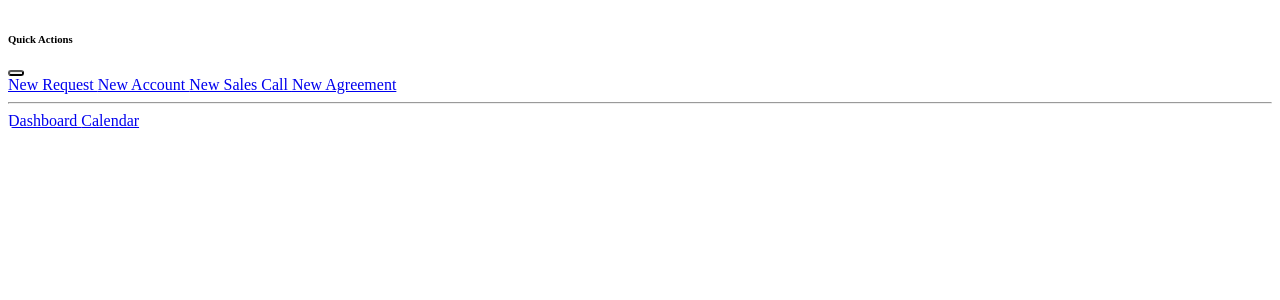
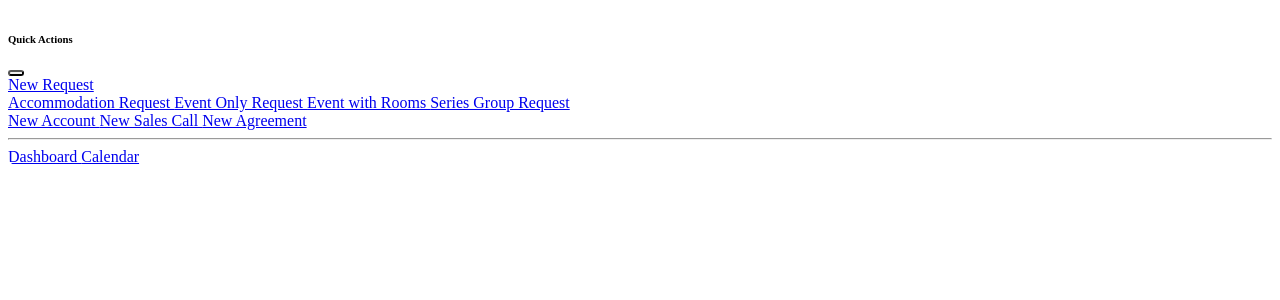
Before and after one commit to Xas-21/Hotel-Sales, a Django app: template dashboard/templates/dashboard/quick_actions.html in a window 1280 px wide. Shown: the top 300 px of the page. Run offline with Django 5.2, Linux system fonts and the light colour scheme; the template is opened without the code that fills it, so the values that code supplies are empty.

Commit message:
Add quick access for specialized request types on the dashboard
Adds new buttons to the dashboard's quick actions section for creating specific request types: Accommodation Request, Event Only Request, Event with Rooms, and Series Group Request, enhancing user workflow.

Replit-Commit-Author: Agent
Replit-Commit-Session-Id: 41300be4-c259-41f1-9b57-e62253b1fe38
Replit-Commit-Checkpoint-Type: full_checkpoint
Replit-Commit-Screenshot-Url: https://storage.googleapis.com/screenshot-production-us-central1/9ed73111-1c06-45de-b213-d75dab767a5f/41300be4-c259-41f1-9b57-e62253b1fe38/qOTi6Ep

```diff
--- a/dashboard/templates/dashboard/quick_actions.html
+++ b/dashboard/templates/dashboard/quick_actions.html
@@ -12,6 +12,23 @@
                 <a href="{% url 'admin:requests_request_add' %}" class="btn btn-primary btn-sm">
                     <i class="fas fa-plus me-2"></i>New Request
                 </a>
+
+                <!-- Specialized Request Types -->
+                <div class="btn-group-vertical w-100 mt-1" role="group">
+                    <a href="{% url 'admin:requests_accommodationrequest_add' %}" class="btn btn-outline-primary btn-sm">
+                        <i class="fas fa-bed me-2"></i>Accommodation Request
+                    </a>
+                    <a href="{% url 'admin:requests_eventonlyrequest_add' %}" class="btn btn-outline-primary btn-sm">
+                        <i class="fas fa-calendar-check me-2"></i>Event Only Request
+                    </a>
+                    <a href="{% url 'admin:requests_eventwithroomsrequest_add' %}" class="btn btn-outline-primary btn-sm">
+                        <i class="fas fa-calendar-plus me-2"></i>Event with Rooms
+                    </a>
+                    <a href="{% url 'admin:requests_seriesgrouprequest_add' %}" class="btn btn-outline-primary btn-sm">
+                        <i class="fas fa-layer-group me-2"></i>Series Group Request
+                    </a>
+                </div>
+
                 <a href="{% url 'admin:accounts_account_add' %}" class="btn btn-success btn-sm">
                     <i class="fas fa-building me-2"></i>New Account
                 </a>
```
Also changed, not shown: attached_assets/image_1758028508397.png (added), db.sqlite3, 1 other file.
